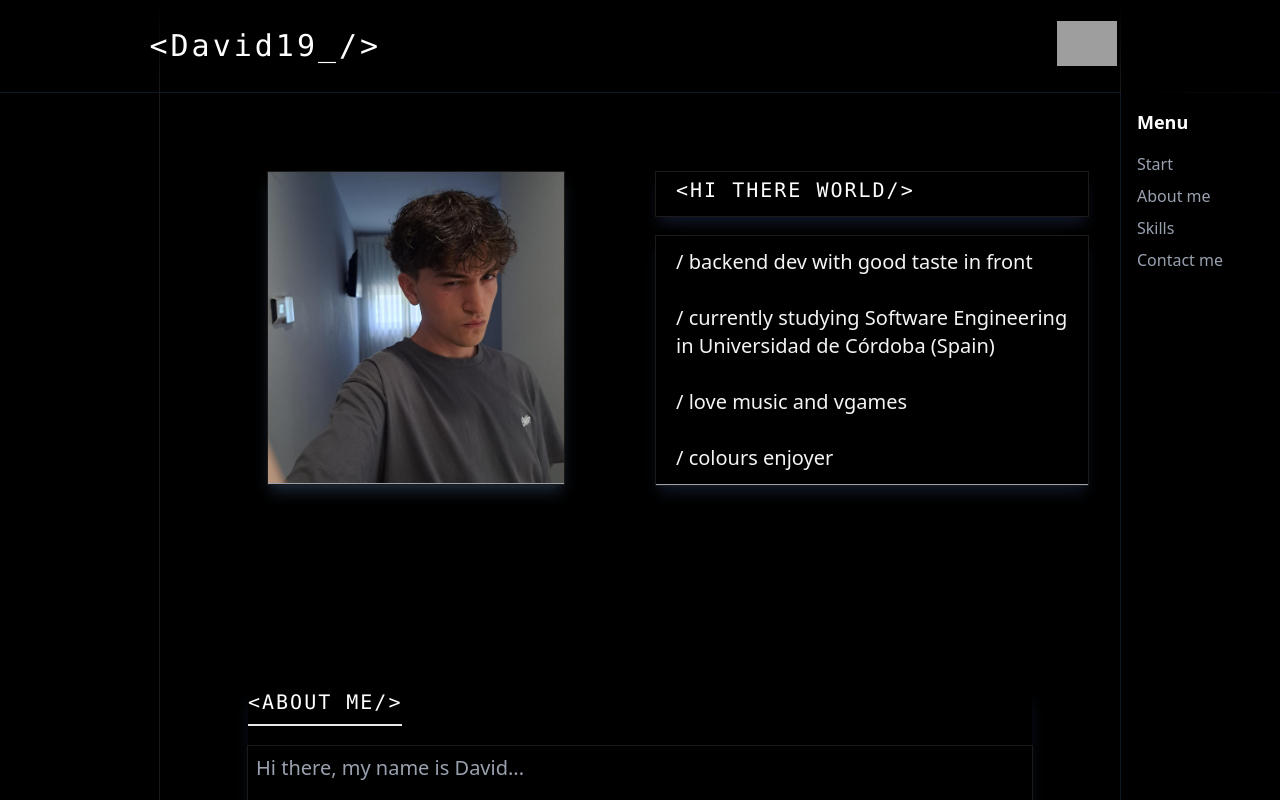
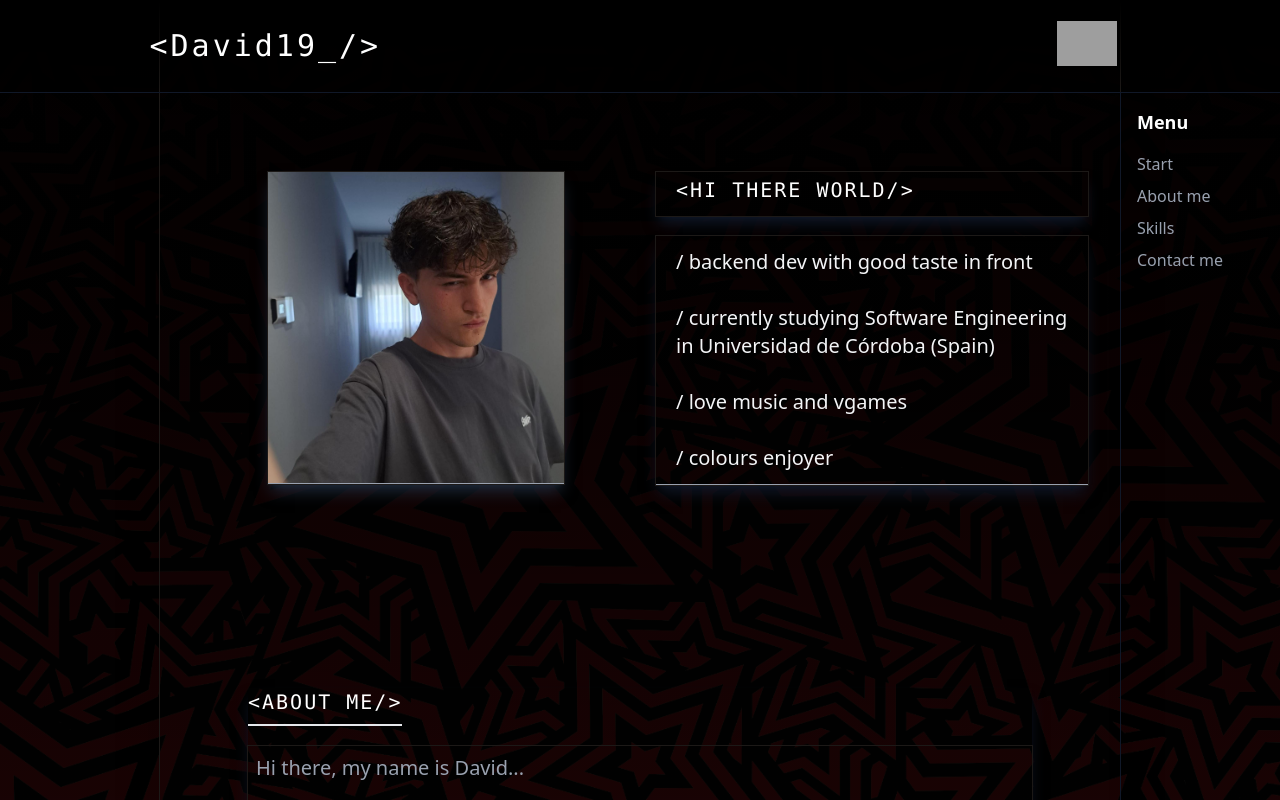
Before and after one commit to davidI9/david19_page, a React (Vite) app: page / in a window 1280 px wide. Both pictures are taken after a click on the button 1086 px from the left and 43 px from the top of the page. Shown: the top 800 px of the page. Built offline with nearby package versions, Linux system fonts and the light colour scheme; grey boxes are pictures that could not be loaded.

Commit message:
mas guapo

```diff
--- a/src/components/Layout/Layout.module.css
+++ b/src/components/Layout/Layout.module.css
@@ -3,7 +3,8 @@
     flex-direction: column;
     align-items: center;
     justify-content: center;
-  }
+    background-image: linear-gradient(rgb(0, 0, 0), rgba(0, 0, 0, 0.829),  rgba(0, 0, 0, 0.685));
+}
 
 .centered2 {
   display: grid;
@@ -31,3 +32,10 @@
   justify-items: center;
   padding: 3rem;
 }
+
+.starredBG{
+  background-image: url("/images/bground.png");
+  background-repeat: no-repeat;
+  background-size: cover;
+  background-attachment: fixed;
+}
--- a/src/components/Layout/Layout.tsx
+++ b/src/components/Layout/Layout.tsx
@@ -5,10 +5,13 @@ import { Card } from "../Card/Card"
 export const Layout = () => {
     return (
         <div id="start" className="bg-black">
-            <div className={styles.centered}>
-                <Header/>
-                <Card/>
+            <div className={styles.starredBG}>
+                <div className={styles.centered}>
+                    <Header/>
+                    <Card/>
+                </div>
             </div>
+
         </div>
     )
 }
--- a/src/components/Menu/Menu.tsx
+++ b/src/components/Menu/Menu.tsx
@@ -1,6 +1,6 @@
 export const Menu = () =>{
     return (
-        <div className="fixed top-20 md:top-21 lg:top-23 right-0 h-full w-50 lg:w-1/8 bg-gradient-to-br from-black to-transparent shadow-lg border-l-1 border-gray-900 p-4">
+        <div className="fixed top-20 md:top-21 lg:top-23 right-0 h-full w-50 lg:w-1/8 bg-transparent shadow-lg border-l-1 border-gray-900 p-4">
             <h2 className="text-lg font-semibold text-white mb-4">Menu</h2>
             <ul className="space-y-2">
                 <li><a href="#start" className="text-gray-400 hover:text-white">Start</a></li>
```
Also changed, not shown: public/images/bground.png (added), public/images/bgrounf.jpg (added).
